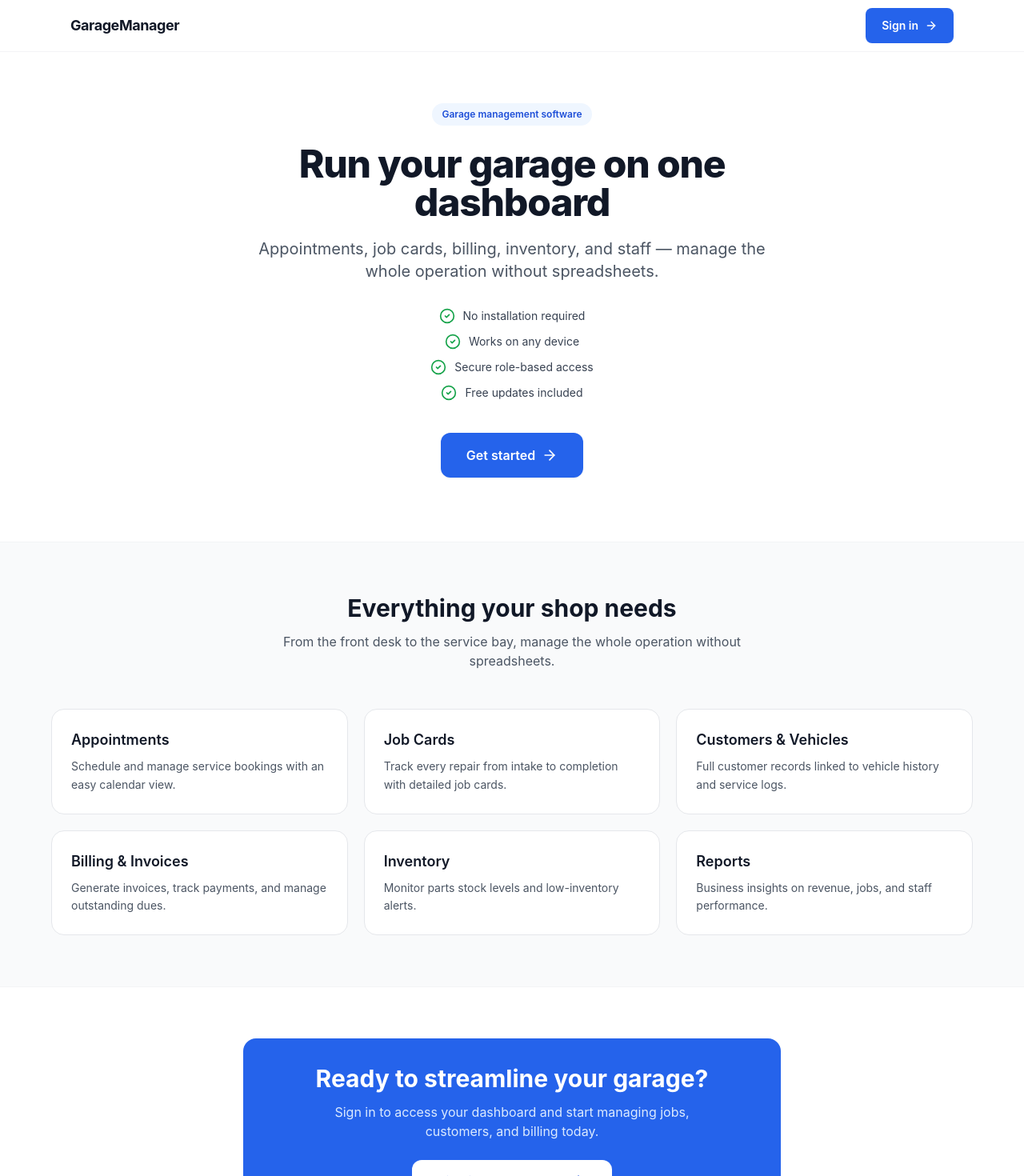
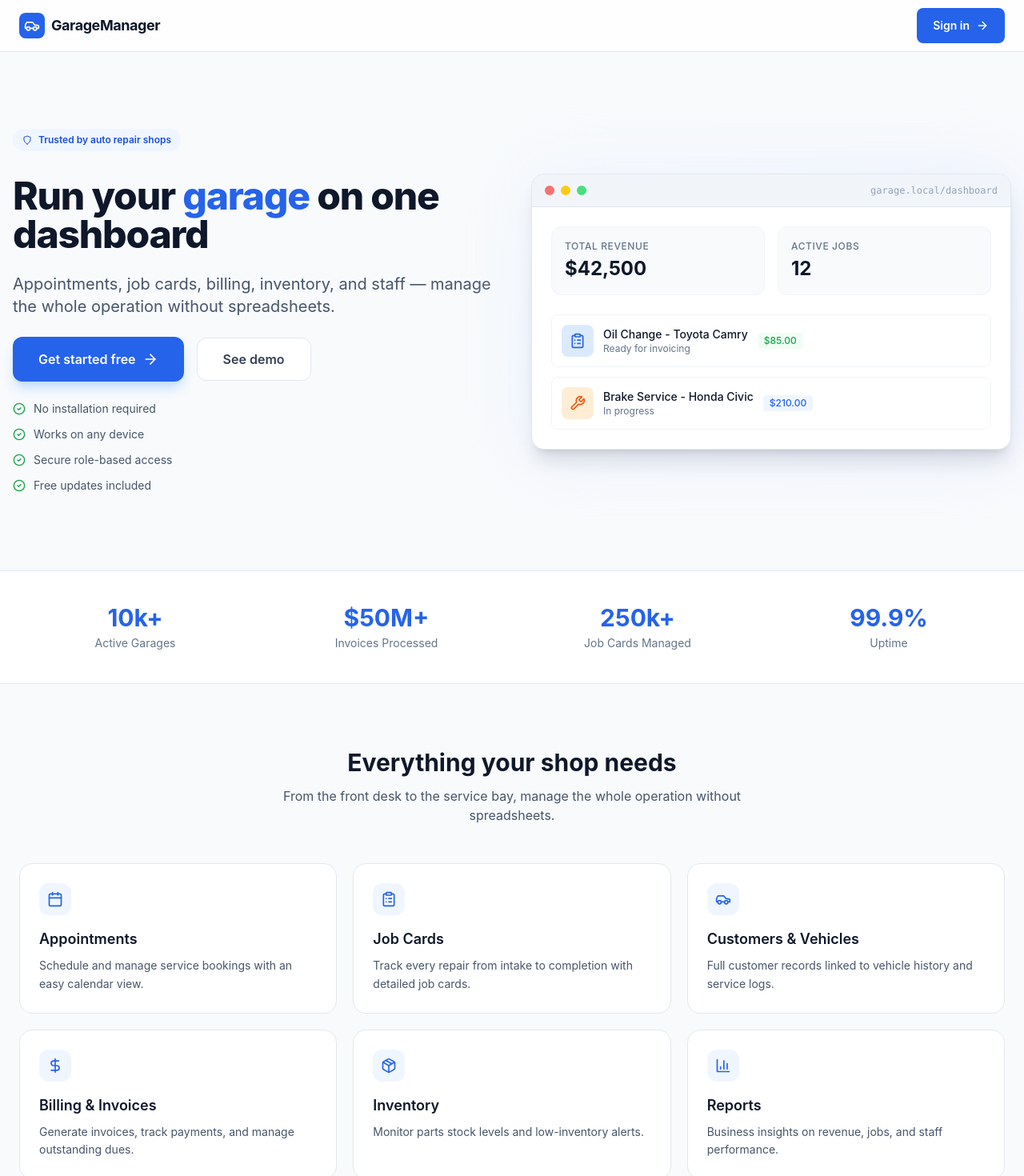
Before and after one commit to emebetalemayehuengr-prog/garage-management, a React (Vite) app: page / in a window 1280 px wide. Shown: the top 1470 px of the page at 80% size. Built offline with nearby package versions, Linux system fonts and the light colour scheme; no server answers.

Commit message:
Polish landing page with hero dashboard preview, stats, icons

```diff
--- a/src/components/Landing.jsx
+++ b/src/components/Landing.jsx
@@ -1,31 +1,44 @@
 import React from 'react';
-import { ArrowRight, CheckCircle2 } from 'lucide-react';
+import { ArrowRight, CheckCircle2, Calendar, ClipboardList, DollarSign, Package, Users, BarChart3, Car, Shield, Wrench } from 'lucide-react';
 
 const features = [
   {
+    icon: Calendar,
     title: 'Appointments',
     description: 'Schedule and manage service bookings with an easy calendar view.',
   },
   {
+    icon: ClipboardList,
     title: 'Job Cards',
     description: 'Track every repair from intake to completion with detailed job cards.',
   },
   {
+    icon: Car,
     title: 'Customers & Vehicles',
     description: 'Full customer records linked to vehicle history and service logs.',
   },
   {
+    icon: DollarSign,
     title: 'Billing & Invoices',
     description: 'Generate invoices, track payments, and manage outstanding dues.',
   },
   {
+    icon: Package,
     title: 'Inventory',
     description: 'Monitor parts stock levels and low-inventory alerts.',
   },
   {
+    icon: BarChart3,
     title: 'Reports',
     description: 'Business insights on revenue, jobs, and staff performance.',
   },
+];
+
+const stats = [
+  { label: 'Active Garages', value: '10k+' },
+  { label: 'Invoices Processed', value: '$50M+' },
+  { label: 'Job Cards Managed', value: '250k+' },
+  { label: 'Uptime', value: '99.9%' },
 ];
 
 const checklist = [
@@ -37,12 +50,17 @@ const checklist = [
 
 const Landing = ({ onSignIn }) => {
   return (
-    <div className="min-h-screen bg-white text-gray-900">
+    <div className="min-h-screen bg-slate-50 text-slate-900">
       {/* Nav */}
-      <header className="sticky top-0 z-50 bg-white/90 backdrop-blur border-b border-gray-100">
-        <div className="max-w-6xl mx-auto px-4 sm:px-6 h-16 flex items-center justify-between">
-          <span className="text-lg font-bold text-gray-900 tracking-tight">GarageManager</span>
-          <div className="flex items-center gap-3">
+      <header className="sticky top-0 z-50 bg-white/80 backdrop-blur-md border-b border-slate-200">
+        <div className="max-w-7xl mx-auto px-4 sm:px-6 h-16 flex items-center justify-between">
+          <div className="flex items-center gap-2">
+            <div className="w-8 h-8 bg-blue-600 rounded-lg flex items-center justify-center">
+              <Car className="w-5 h-5 text-white" />
+            </div>
+            <span className="text-lg font-bold text-slate-900 tracking-tight">GarageManager</span>
+          </div>
+          <div className="flex items-center gap-4">
             <button
               onClick={onSignIn}
               className="flex items-center gap-2 bg-blue-600 hover:bg-blue-700 text-white text-sm font-semibold px-5 py-2.5 rounded-lg transition min-h-[44px]"
@@ -55,56 +73,137 @@ const Landing = ({ onSignIn }) => {
       </header>
 
       {/* Hero */}
-      <section className="px-4 pt-16 pb-20 text-center">
-        <div className="max-w-2xl mx-auto">
-          <div className="inline-flex items-center gap-2 bg-blue-50 text-blue-700 text-xs font-semibold px-3 py-1.5 rounded-full mb-6">
-            Garage management software
+      <section className="px-4 pt-12 sm:pt-24 pb-16 sm:pb-24">
+        <div className="max-w-7xl mx-auto">
+          <div className="grid lg:grid-cols-2 gap-8 sm:gap-12 items-center">
+            <div className="space-y-6">
+              <div className="inline-flex items-center gap-2 bg-blue-50 text-blue-700 text-xs font-semibold px-3 py-1.5 rounded-full mb-2">
+                <Shield className="w-3 h-3" />
+                Trusted by auto repair shops
               </div>
-          <h1 className="text-3xl sm:text-4xl md:text-5xl font-extrabold tracking-tight leading-[1.1] text-gray-900">
-            Run your garage on one dashboard
+              <h1 className="text-3xl sm:text-4xl md:text-5xl font-extrabold tracking-tight leading-[1.1] text-slate-900">
+                Run your <span className="text-blue-600">garage</span> on one dashboard
               </h1>
-          <p className="mt-5 text-lg sm:text-xl text-gray-600 leading-relaxed">
+              <p className="text-lg sm:text-xl text-slate-600 leading-relaxed">
                 Appointments, job cards, billing, inventory, and staff — manage
                 the whole operation without spreadsheets.
               </p>
-          <ul className="mt-8 flex flex-col items-center gap-3 text-sm text-gray-700">
+
+              <div className="mt-8 flex flex-col sm:flex-row items-center gap-4">
+                <button
+                  onClick={onSignIn}
+                  className="w-full sm:w-auto inline-flex items-center justify-center gap-2 bg-blue-600 hover:bg-blue-700 text-white font-semibold px-8 py-4 rounded-xl transition shadow-lg shadow-blue-200 min-h-[48px]"
+                >
+                  Get started free
+                  <ArrowRight className="w-5 h-5" />
+                </button>
+                <button
+                  className="w-full sm:w-auto inline-flex items-center justify-center gap-2 bg-white border border-slate-200 text-slate-700 font-semibold px-8 py-3.5 rounded-xl hover:bg-slate-50 transition min-h-[48px]"
+                >
+                  See demo
+                </button>
+              </div>
+
+              <ul className="mt-8 flex flex-col gap-3 text-sm text-slate-600">
                 {checklist.map((item) => (
                   <li key={item} className="flex items-center gap-2.5">
-                <CheckCircle2 className="w-5 h-5 text-green-600 shrink-0" />
+                    <CheckCircle2 className="w-4 h-4 text-green-600 shrink-0" />
                     {item}
                   </li>
                 ))}
               </ul>
-          <button
-            onClick={onSignIn}
-            className="mt-10 w-full sm:w-auto inline-flex items-center justify-center gap-2 bg-blue-600 hover:bg-blue-700 text-white font-semibold px-8 py-4 rounded-xl transition shadow-sm min-h-[48px]"
-          >
-            Get started
-            <ArrowRight className="w-5 h-5" />
-          </button>
+            </div>
+
+            {/* Hero visual - dashboard preview card */}
+            <div className="relative">
+              <div className="absolute inset-0 bg-gradient-to-br from-blue-50 to-indigo-100 rounded-3xl blur-2xl"></div>
+              <div className="relative bg-white border border-slate-200 rounded-2xl shadow-xl overflow-hidden">
+                <div className="bg-slate-100 px-4 py-3 flex items-center justify-between border-b border-slate-200">
+                  <div className="flex items-center gap-2">
+                    <div className="w-3 h-3 rounded-full bg-red-400"></div>
+                    <div className="w-3 h-3 rounded-full bg-yellow-400"></div>
+                    <div className="w-3 h-3 rounded-full bg-green-400"></div>
+                  </div>
+                  <span className="text-xs font-mono text-slate-400">garage.local/dashboard</span>
+                </div>
+                <div className="p-6">
+                  <div className="grid grid-cols-2 gap-4 mb-6">
+                    <div className="bg-slate-50 p-4 rounded-xl border border-slate-100">
+                      <div className="text-xs font-medium text-slate-500 uppercase tracking-wider mb-1">Total Revenue</div>
+                      <div className="text-2xl font-bold text-slate-900">$42,500</div>
+                    </div>
+                    <div className="bg-slate-50 p-4 rounded-xl border border-slate-100">
+                      <div className="text-xs font-medium text-slate-500 uppercase tracking-wider mb-1">Active Jobs</div>
+                      <div className="text-2xl font-bold text-slate-900">12</div>
+                    </div>
+                  </div>
+                  <div className="space-y-3">
+                    <div className="flex items-center justify-between p-3 bg-white border border-slate-100 rounded-lg">
+                      <div className="flex items-center gap-3">
+                        <div className="w-10 h-10 bg-blue-100 rounded-lg flex items-center justify-center">
+                          <ClipboardList className="w-5 h-5 text-blue-600" />
+                        </div>
+                        <div>
+                          <div className="text-sm font-medium text-slate-900">Oil Change - Toyota Camry</div>
+                          <div className="text-xs text-slate-500">Ready for invoicing</div>
+                        </div>
+                        <span className="text-xs font-medium text-green-600 bg-green-50 px-2 py-0.5 rounded">$85.00</span>
+                      </div>
+                    </div>
+                    <div className="flex items-center justify-between p-3 bg-white border border-slate-100 rounded-lg">
+                      <div className="flex items-center gap-3">
+                        <div className="w-10 h-10 bg-orange-100 rounded-lg flex items-center justify-center">
+                          <Wrench className="w-5 h-5 text-orange-600" />
+                        </div>
+                        <div>
+                          <div className="text-sm font-medium text-slate-900">Brake Service - Honda Civic</div>
+                          <div className="text-xs text-slate-500">In progress</div>
+                        </div>
+                        <span className="text-xs font-medium text-blue-600 bg-blue-50 px-2 py-0.5 rounded">$210.00</span>
+                      </div>
+                    </div>
+                  </div>
+                </div>
+              </div>
+            </div>
+          </div>
+        </div>
+      </section>
+
+      {/* Stats */}
+      <section className="border-y border-slate-200 bg-white">
+        <div className="max-w-7xl mx-auto px-4 py-10 sm:px-6">
+          <div className="grid grid-cols-2 sm:grid-cols-4 gap-6">
+            {stats.map((stat) => (
+              <div key={stat.label} className="text-center">
+                <div className="text-2xl sm:text-3xl font-bold text-blue-600">{stat.value}</div>
+                <div className="text-sm text-slate-500 mt-1">{stat.label}</div>
+              </div>
+            ))}
+          </div>
         </div>
       </section>
 
       {/* Features */}
-      <section className="bg-gray-50 px-4 py-16 border-y border-gray-100">
-        <div className="max-w-6xl mx-auto">
+      <section className="bg-slate-50 px-4 py-16 sm:px-6 sm:py-20">
+        <div className="max-w-7xl mx-auto">
           <div className="text-center mb-12">
-            <h2 className="text-2xl sm:text-3xl font-bold text-gray-900 mb-3">
-              Everything your shop needs
-            </h2>
-            <p className="text-gray-600 max-w-xl mx-auto">
-              From the front desk to the service bay, manage the whole operation
-              without spreadsheets.
+            <h2 className="text-2xl sm:text-3xl font-bold text-slate-900 mb-3">Everything your shop needs</h2>
+            <p className="text-slate-600 max-w-2xl mx-auto">
+              From the front desk to the service bay, manage the whole operation without spreadsheets.
             </p>
           </div>
           <div className="grid grid-cols-1 sm:grid-cols-2 lg:grid-cols-3 gap-5">
-            {features.map(({ title, description }) => (
+            {features.map(({ icon: Icon, title, description }) => (
               <div
                 key={title}
-                className="bg-white border border-gray-200 rounded-2xl p-5 sm:p-6 hover:shadow-md hover:border-blue-200 transition"
+                className="bg-white border border-slate-200 rounded-2xl p-5 sm:p-6 hover:shadow-lg hover:border-blue-200 transition group"
               >
-                <h3 className="text-base sm:text-lg font-semibold text-gray-900 mb-2">{title}</h3>
-                <p className="text-sm text-gray-600 leading-relaxed">{description}</p>
+                <div className="w-10 h-10 bg-blue-50 rounded-xl flex items-center justify-center text-blue-600 mb-4 group-hover:bg-blue-600 group-hover:text-white transition">
+                  <Icon className="w-5 h-5" />
+                </div>
+                <h3 className="text-base sm:text-lg font-semibold text-slate-900 mb-2">{title}</h3>
+                <p className="text-sm text-slate-600 leading-relaxed">{description}</p>
               </div>
             ))}
           </div>
@@ -112,18 +211,16 @@ const Landing = ({ onSignIn }) => {
       </section>
 
       {/* CTA */}
-      <section className="px-4 py-16">
-        <div className="max-w-2xl mx-auto bg-blue-600 rounded-2xl p-6 sm:p-8 text-center">
-          <h2 className="text-2xl sm:text-3xl font-bold text-white mb-3">
-            Ready to streamline your garage?
-          </h2>
-          <p className="text-blue-100 mb-6 max-w-md mx-auto sm:max-w-lg">
-            Sign in to access your dashboard and start managing jobs,
-            customers, and billing today.
+      <section className="px-4 py-16 sm:px-6 sm:py-20">
+        <div className="max-w-2xl mx-auto bg-blue-600 rounded-2xl p-6 sm:p-10 text-center relative overflow-hidden">
+          <div className="absolute inset-0 bg-blue-500/10"></div>
+          <h2 className="text-2xl sm:text-3xl font-bold text-white mb-3 relative z-10">Ready to streamline your garage?</h2>
+          <p className="text-blue-100 mb-6 relative z-10 max-w-md mx-auto sm:max-w-lg">
+            Sign in to access your dashboard and start managing jobs, customers, and billing today.
           </p>
           <button
             onClick={onSignIn}
-            className="w-full sm:w-auto inline-flex items-center justify-center gap-2 bg-white text-blue-700 font-semibold px-8 py-3.5 rounded-xl hover:bg-blue-50 transition min-h-[48px]"
+            className="w-full sm:w-auto inline-flex items-center justify-center gap-2 bg-white text-blue-700 font-semibold px-8 py-4 rounded-xl hover:bg-blue-50 transition shadow-lg min-h-[48px] relative z-10"
           >
             Sign in to dashboard
             <ArrowRight className="w-5 h-5" />
@@ -132,12 +229,12 @@ const Landing = ({ onSignIn }) => {
       </section>
 
       {/* Footer */}
-      <footer className="border-t border-gray-200 px-4 py-6 sm:px-6 sm:py-8">
-        <div className="max-w-6xl mx-auto flex flex-col sm:flex-row items-center justify-between gap-3 text-sm text-gray-500">
+      <footer className="border-t border-slate-200 bg-white px-4 py-6 sm:px-6 sm:py-8">
+        <div className="max-w-7xl mx-auto flex flex-col sm:flex-row items-center justify-between gap-3 text-sm text-slate-500">
           <div className="flex items-center gap-2">
             <span>© {new Date().getFullYear()} GarageManager. All rights reserved.</span>
           </div>
-          <span>Built for auto repair shops</span>
+          <span className="font-medium">Built for auto repair shops</span>
         </div>
       </footer>
     </div>
```
Lines whose indentation alone changed are shown as unchanged.
